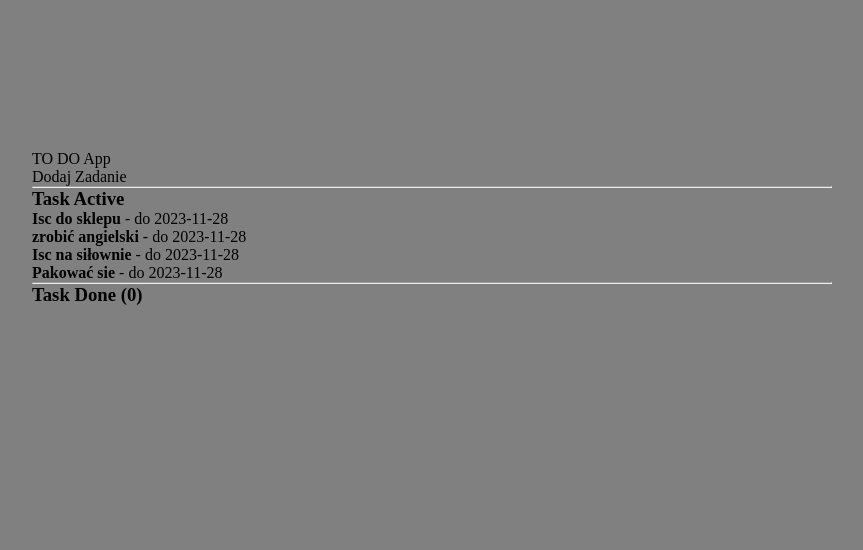
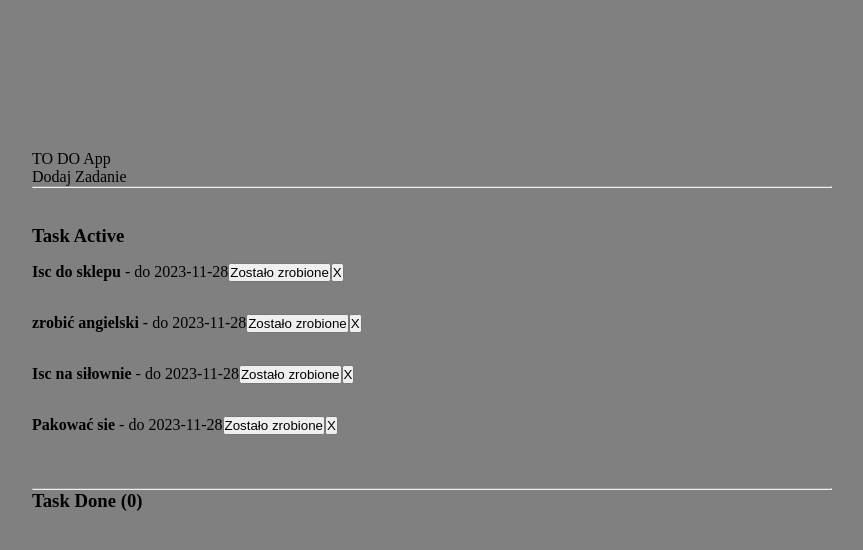
Before and after one commit to AmadeuszO/ReactToDoListClass, a React (Create React App) app: page / in a window 1280 px wide. Shown: the top 550 px of the page, without its empty margins (208-1071 px from the left). Built offline with nearby package versions, Linux system fonts and the light colour scheme.

Commit message:
add button task.js

```diff
--- a/src/component/Task.js
+++ b/src/component/Task.js
@@ -8,6 +8,8 @@ export const Task = (props) => {
         <div>
             <p>
                 <strong>{text}</strong> - do <span>{date}</span>
+                <button onClick={() => console.log('Działa')}>Zostało zrobione</button>
+                <button onClick={() => console.log('Nie działa')}>X</button>
             </p>
         </div>
     </>
--- a/src/style/App.css
+++ b/src/style/App.css
@@ -6,3 +6,14 @@ body {
     width: 800px;
     height: 500px;
 }
+
+.task-list__active{
+    height: 300px;
+    display: flex;
+    justify-content: center;
+    align-items: start;
+    flex-direction: column;
+}
+p{
+    padding: 1em 0;
+}
```
